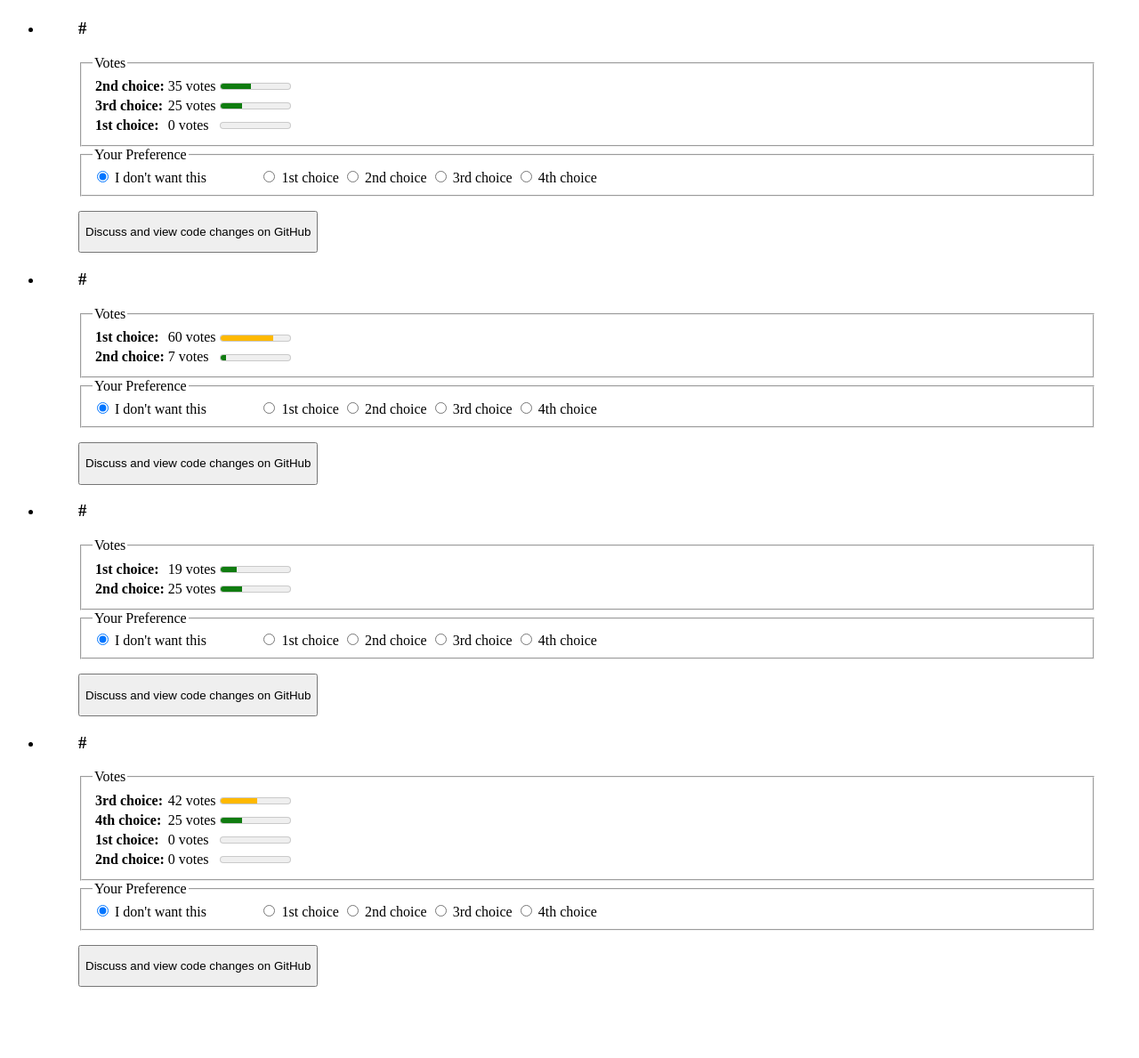
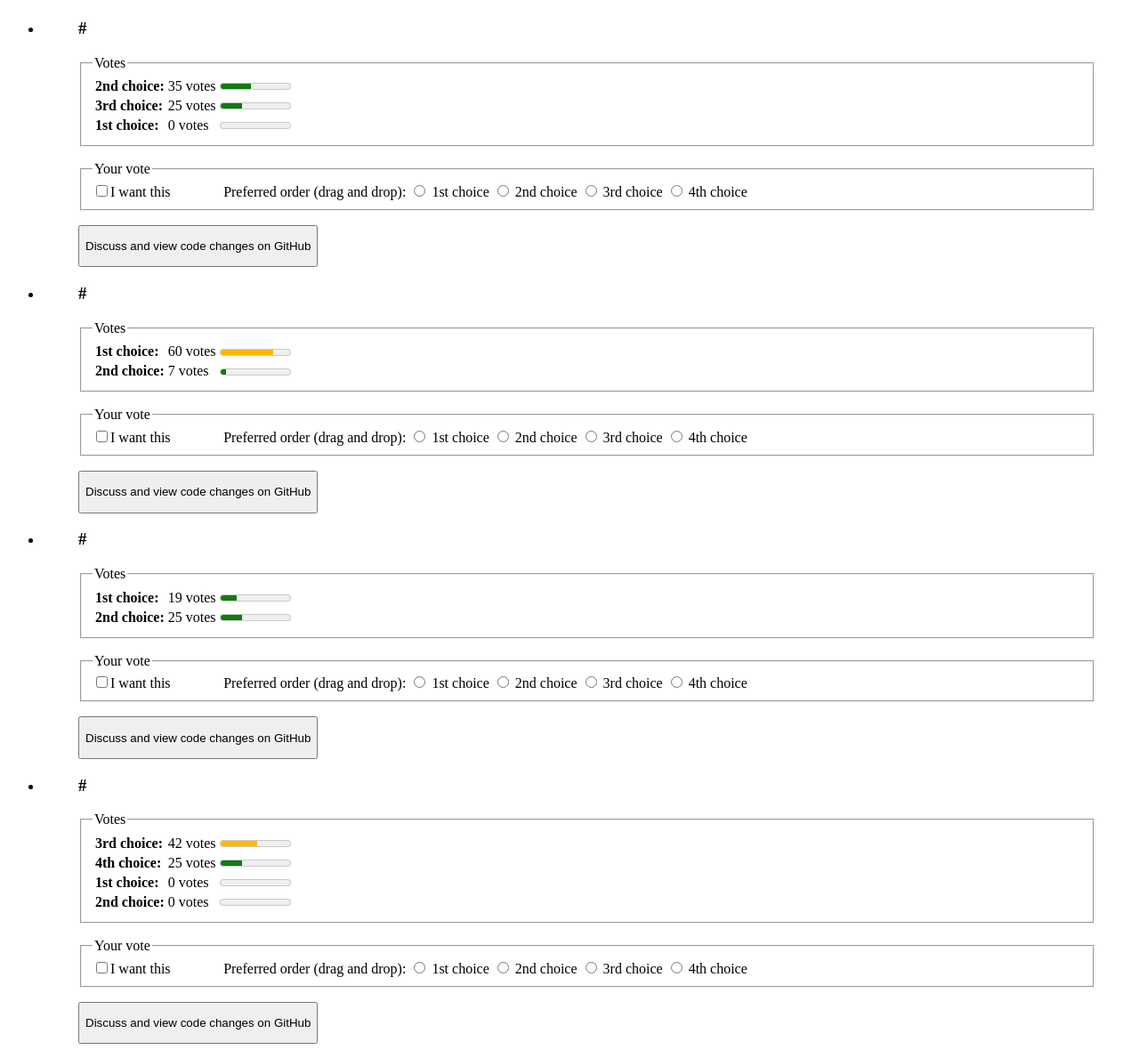
Before and after one commit to dustyneuron/demod-voting, a Django app: page /changes/ in a window 1280 px wide. Shown: the part 46-1235 px from the top of the page at 89% size. Before the commit the page ends 1155 px from the top, so only its background shows below. Run offline with Django 3.2, Linux system fonts and the light colour scheme; data comes from the database, SQL or seed files in the repository; parts of the project's set-up code (start-up, migrations or seed data) failed here and were passed over.

Commit message:
Start code for drag-and-drop for preferred order

```diff
--- a/demodvoting/changes/templates/changes/index.html
+++ b/demodvoting/changes/templates/changes/index.html
@@ -20,6 +20,7 @@
             <figcaption><h3>{% if pr.title %}{{ pr.title }}<span style="float:right">{% endif %}#{{ pr.issue_id }}</span></h3></figcaption>
             {% if pr.description %}<p>{{ pr.description }}</p>{% endif %}
 
+            <p>
             <fieldset>
                 <legend>Votes</legend>
                 <table>
@@ -34,11 +35,14 @@
                 </tbody>
                 </table>
             </fieldset>
+            </p>
+
             <form>
                 <fieldset>
-                <legend>Your Preference</legend>
-                    <input type="radio" name="pref-{{ change.id }}" id="pref-{{ change.id }}-not-wanted" checked="checked">
-                    <label style="padding-right: 5%" for="pref-{{ change.id }}-not-wanted">I don't want this</label>
+                    <legend>Your vote</legend>
+                    <label style="padding-right:5%"><input type="checkbox">I want this</input></label>
+
+                    <span>Preferred order (drag and drop):</span>
                 {% for c in section.cached_cs %}
                     <input type="radio" name="pref-{{ change.id }}" id="pref-{{ change.id }}-{{ forloop.counter }}">
                     <label for="pref-{{ change.id }}-{{ forloop.counter }}">{{ forloop.counter | ordinal }} choice</label>
```
